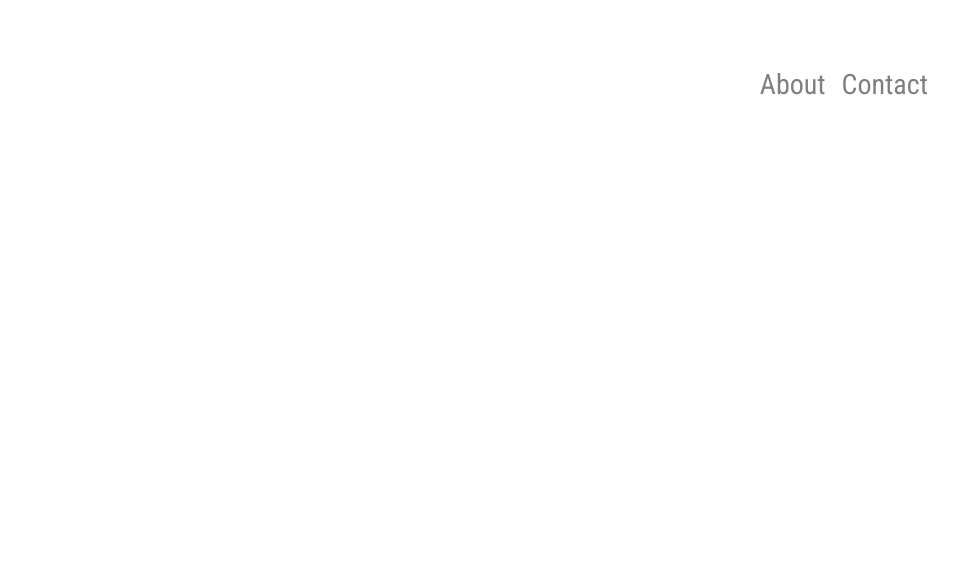
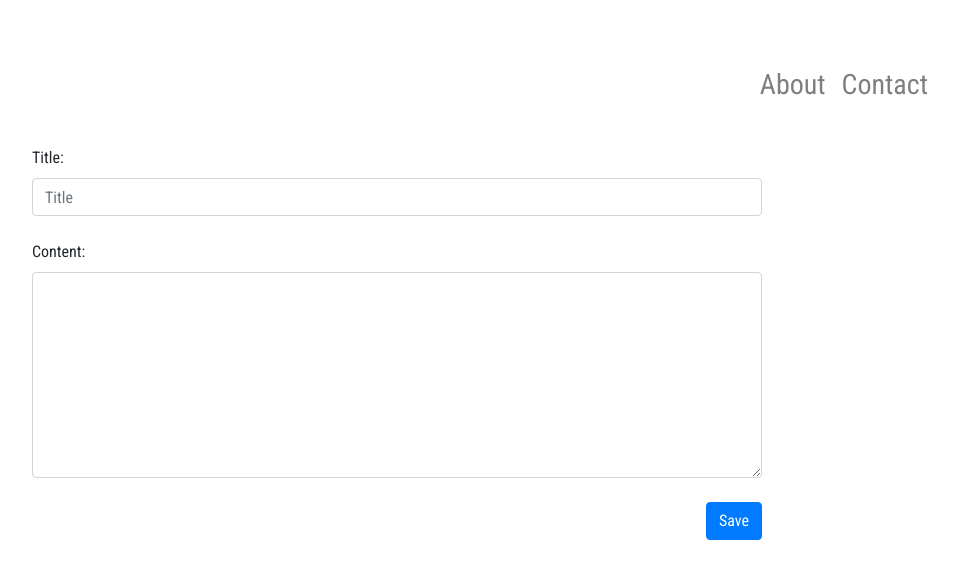
Before and after one commit to alizand1992/store-site, a React (Create React App) app: page /post/new in a window 1280 px wide. Shown: the top 578 px of the page, without its empty margins (243-1201 px from the left). Built offline with nearby package versions, Linux system fonts and the light colour scheme; no server answers.

Commit message:
Add new. revert the route to posts for now instead of exhibition to simplify the development

```diff
--- a/src/App.js
+++ b/src/App.js
@@ -19,6 +19,7 @@
 import Page2 from './components/Page2';
 import { MENU_2 } from './util/constants/common';
 import { AboutRoutes } from './Routes/About';
+import Page2Routes from './Routes/Page2';
 
 class App extends React.Component {
   constructor(props) {
@@ -67,7 +68,7 @@
             <Route path="/properties" component={PropertyRoutes} />
             <Route path="/about" component={AboutRoutes} />
             <Route path="/contact" component={Contact} />
-            <Route path={`/${page2}`} component={Page2} />
+            <Route path={`/post`} component={Page2Routes} />
           </Switch>
         </Container>
       </Router>
--- /dev/null
+++ b/src/Routes/Page2/index.js
@@ -0,0 +1,17 @@
+import React from 'react';
+
+import { Route, Switch } from 'react-router-dom';
+
+import Page2 from '../../components/Page2';
+import New from '../../components/Page2/Post/New';
+
+export const Page2Routes = () => {
+  return (
+    <Switch>
+      <Route exact path={`/post/new`} component={New} />
+      <Route path={`/post`} component={Page2} />
+    </Switch>
+  );
+};
+
+export default Page2Routes;
--- /dev/null
+++ b/src/components/Page2/Post/New/index.js
@@ -0,0 +1,35 @@
+import React from 'react';
+import Col from 'react-bootstrap/Col';
+import Form from 'react-bootstrap/Form';
+import Row from 'react-bootstrap/Row';
+import Button from 'react-bootstrap/Button';
+
+class New extends React.Component {
+  render() {
+    return (
+      <Form>
+        <Row>
+          <Col lg={{ span: 8, offset: 2}} md={12}>
+            <Form.Label>Title:</Form.Label>
+            <Form.Control placeholder="Title" />
+          </Col>
+        </Row>
+        <br />
+        <Row>
+          <Col lg={{ span: 8, offset: 2}} md={12}>
+            <Form.Label>Content:</Form.Label>
+            <Form.Control as="textarea" rows={8} />
+          </Col>
+        </Row>
+        <br />
+        <Row>
+          <Col lg={{ span: 8, offset: 2}} md={12} className="text-right">
+            <Button>Save</Button>
+          </Col>
+        </Row>
+      </Form>
+    );
+  }
+}
+
+export default New;
--- a/src/components/Page2/index.js
+++ b/src/components/Page2/index.js
@@ -1,5 +1,5 @@
 import React from 'react';
-import Post from './Post';
+import Post from './Post/Show';
 
 class Page2 extends React.Component {
   render() {
```
Also changed, not shown: src/components/Page2/Post/Show/index.js (renamed from src/components/Page2/Post/index.js).
